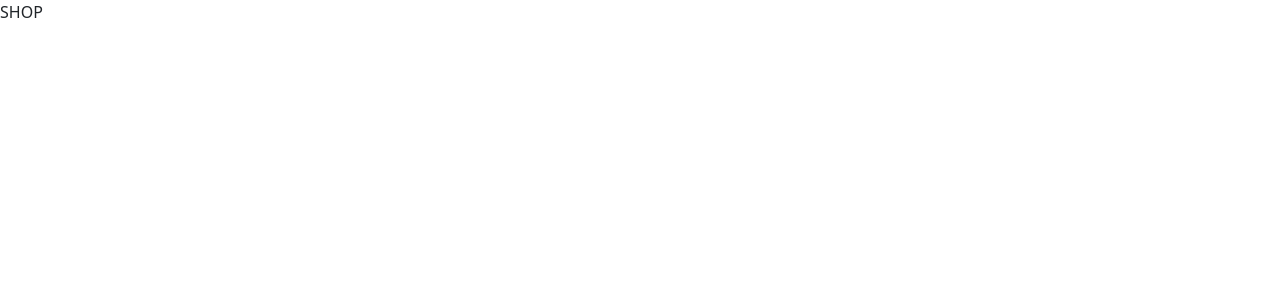
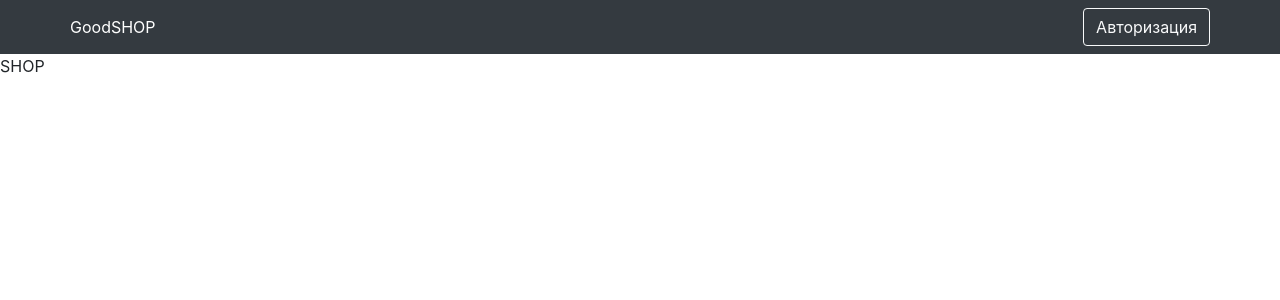
Before and after one commit to VasiliiOleinik/pern, a React (Create React App) app in the folder client/: page / in a window 1280 px wide. Shown: the top 300 px of the page. Built offline with nearby package versions, Linux system fonts and the light colour scheme.

Commit message:
[ADD]: markup auth pages

```diff
--- a/client/package.json
+++ b/client/package.json
@@ -7,7 +7,7 @@
     "@testing-library/react": "^11.2.7",
     "@testing-library/user-event": "^12.8.3",
     "axios": "^0.21.4",
-    "bootstrap": "^5.1.0",
+    "bootstrap": "^4.6.0",
     "mobx": "^6.3.3",
     "mobx-react-lite": "^3.2.1",
     "react": "^17.0.2",
--- a/client/public/index.html
+++ b/client/public/index.html
@@ -4,8 +4,8 @@
 <head>
   <meta charset="utf-8" />
   <meta name="viewport" content="width=device-width, initial-scale=1" />
-  <link rel="stylesheet" href="https://cdn.jsdelivr.net/npm/bootstrap@5.1.0/dist/css/bootstrap.min.css"
-    integrity="sha384-KyZXEAg3QhqLMpG8r+8fhAXLRk2vvoC2f3B09zVXn8CA5QIVfZOJ3BCsw2P0p/We" crossorigin="anonymous" />
+  <link rel="stylesheet" href="https://cdn.jsdelivr.net/npm/bootstrap@4.6.0/dist/css/bootstrap.min.css"
+    integrity="sha384-B0vP5xmATw1+K9KRQjQERJvTumQW0nPEzvF6L/Z6nronJ3oUOFUFpCjEUQouq2+l" crossorigin="anonymous" />
   <title>React App</title>
 </head>
 
--- a/client/src/App.js
+++ b/client/src/App.js
@@ -1,11 +1,13 @@
 import React from 'react';
 import { BrowserRouter } from 'react-router-dom';
 import AppRouter from './components/AppRouter';
+import Navigation from './components/Navigation';
 
 function App() {
   return (
     <BrowserRouter>
-      <AppRouter/>
+      <Navigation />
+      <AppRouter />
     </BrowserRouter>
   );
 }
--- /dev/null
+++ b/client/src/components/Navigation.js
@@ -0,0 +1,42 @@
+import React, { useContext } from 'react';
+import UserStore from '../store/UserStore';
+import { Navbar, Nav, Form, FormControl, Button, Container, InputGroup } from 'react-bootstrap';
+import { Context } from '../index';
+import { NavLink } from 'react-router-dom';
+import { SHOP_ROUTE } from '../utils/consts';
+import { observer } from "mobx-react-lite";
+
+const Navigation = observer(() => {
+    const { user } = useContext(Context);
+    return (
+        <Navbar bg="dark" variant="dark">
+            <Container>
+                <NavLink to={SHOP_ROUTE} className='text-white'>GoodSHOP</NavLink>
+                {user.isAuth
+                    ? <Nav className="ml-auto text-white">
+                        <Button variant="outline-light">Админ панель</Button>
+                        <Button variant="outline-light" className="ml-4">Выйти</Button>
+                    </Nav>
+                    : <Nav className="ml-auto text-white">
+                        <Button variant="outline-light" onClick={() => user.setIsAuth(true)}>Авторизация</Button>
+                    </Nav>
+                }
+            </Container>
+
+
+            {/* <Form className="d-flex">
+                    <InputGroup>
+                        <FormControl
+                            type="search"
+                            placeholder="Search"
+                            className="mr-2"
+                            aria-label="Search"
+                        />
+                        <Button variant="outline-info">Search</Button>
+                    </InputGroup>
+                </Form> */}
+        </Navbar>
+    );
+});
+
+export default Navigation;
--- a/client/src/pages/Auth.js
+++ b/client/src/pages/Auth.js
@@ -1,10 +1,36 @@
 import React from 'react';
+import { Card, Container, Form, Button, Row } from 'react-bootstrap';
+import { NavLink, useLocation } from 'react-router-dom';
+import { LOGIN_ROUTE, REGISTRATION_ROUTE } from '../utils/consts';
 
 const Auth = () => {
+    const location = useLocation();
+    const isLogin = location.pathname === LOGIN_ROUTE;
+
     return (
-        <div>
-            AUTH
-        </div>
+        <Container
+            className="d-flex align-items-center justify-content-center"
+            style={{ height: window.innerHeight - 54 }}
+        >
+            <Card style={{ width: 600 }} className="p-5">
+                <h2 className="m-auto">{isLogin ? 'Авторизация' : 'Регистрация'}</h2>
+                <Form className="d-flex flex-column">
+                    <Form.Control className="mt-3" placeholder="Email..." />
+                    <Form.Control className="mt-3" placeholder="Password..." />
+                    {isLogin
+                        ? <Row className="d-flex justify-content-between align-items-center mt-3 pl-3 pr-3">
+                            <div>Don`t have an accaunt? <NavLink to={REGISTRATION_ROUTE}>Register now !</NavLink></div>
+                            <Button variant="primary" className="mt-3">Login</Button>
+                        </Row>
+                        : <Row className="d-flex justify-content-between align-items-center mt-3 pl-3 pr-3">
+                            <div>Have an accaunt? <NavLink to={LOGIN_ROUTE}>Login now !</NavLink></div>
+                            <Button variant="primary" className="mt-3">Register me</Button>
+                        </Row>
+                    }
+
+                </Form>
+            </Card>
+        </Container>
     );
 };
 
```
Also changed, not shown: 1 other file (tests, documents, lock files or other folders).
